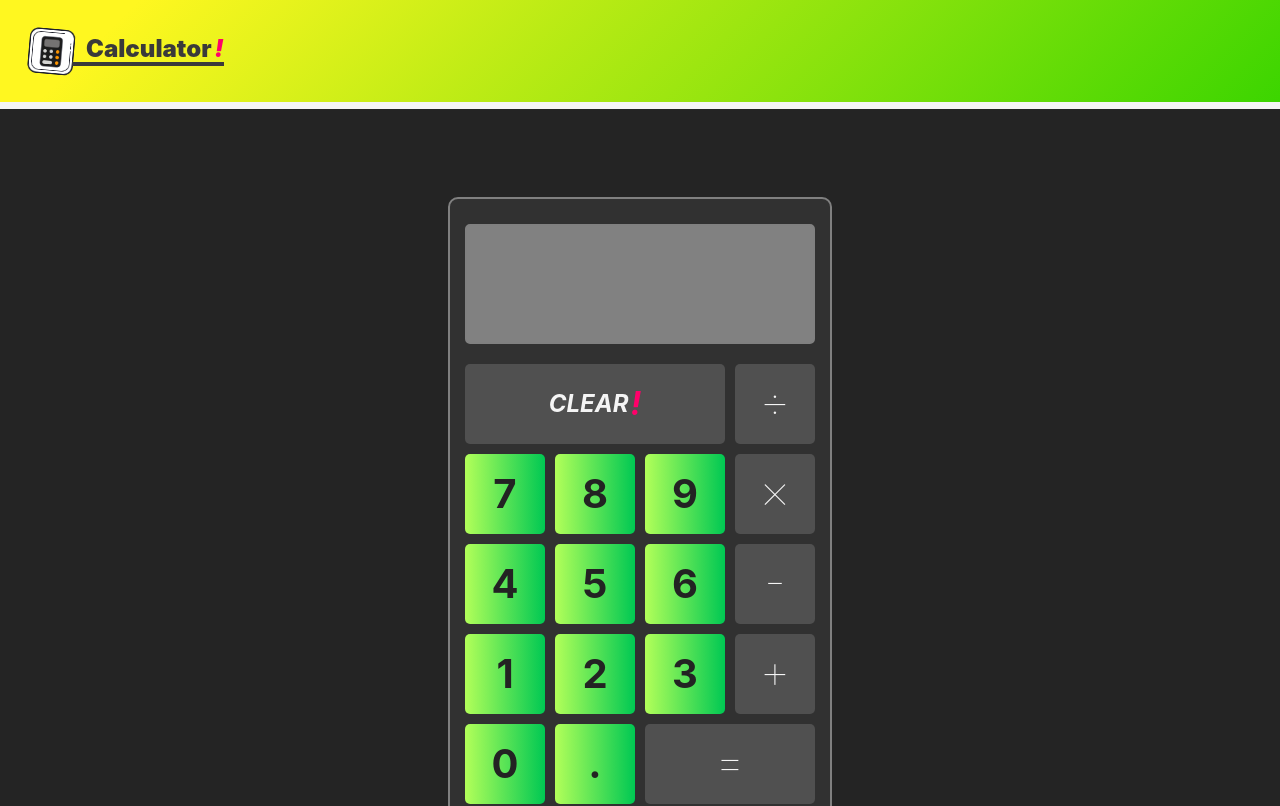
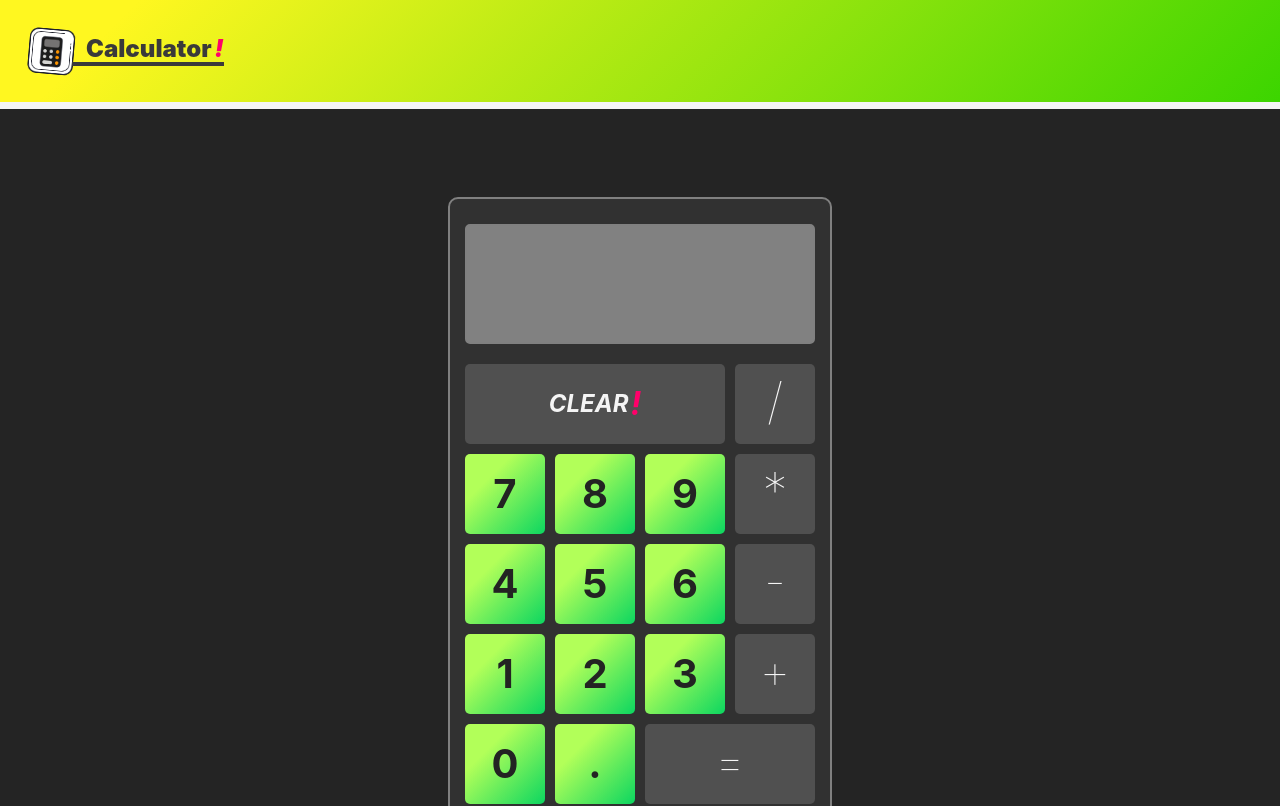
Before and after one commit to escuderoemanuel/Calculator, a React (Vite) app: page / in a window 1280 px wide. Shown: the top 806 px of the page. Built offline with nearby package versions, Linux system fonts and the light colour scheme.

Commit message:
Results with Mathjs Library

```diff
--- a/package.json
+++ b/package.json
@@ -10,6 +10,7 @@
     "preview": "vite preview"
   },
   "dependencies": {
+    "mathjs": "^11.11.1",
     "react": "^18.2.0",
     "react-dom": "^18.2.0",
     "react-icons": "^4.11.0"
--- a/src/components/Main/Button/Button.css
+++ b/src/components/Main/Button/Button.css
@@ -8,7 +8,7 @@
   width: 80px;
   height: 80px;
   border-radius: 5px;
-  background-image: linear-gradient(to left, #00c853, #b2ff59);
+  background-image: linear-gradient(135deg, #b2ff59 30%, #0cd660 100%);
   color: #232323;
   transition: all ease-in-out 100ms;
   cursor: context-menu;
--- a/src/components/Main/Button/Button.jsx
+++ b/src/components/Main/Button/Button.jsx
@@ -18,7 +18,7 @@ export const Button = (props) => {
       className={`btn ${isOperator(props.children) ? 'operator' : ''} ${
         equal(props.children) ? 'equal' : ''
       } ${clear(props.children) ? 'clear' : ''}`.trim()}
-      onClick={() => props.onClick(props.children)}>
+      onClick={() => props.handleClick(props.children)}>
       {props.children}
     </div>
   );
--- a/src/components/Main/Clear/Clear.jsx
+++ b/src/components/Main/Clear/Clear.jsx
@@ -1,4 +1,8 @@
 import './Clear.css';
 export const Clear = (props) => {
-  return <div className='clear'>{props.children}</div>;
+  return (
+    <div className='clear' onClick={props.handleClick}>
+      {props.children}
+    </div>
+  );
 };
--- a/src/components/Main/Main.jsx
+++ b/src/components/Main/Main.jsx
@@ -3,12 +3,25 @@ import { Clear } from './Clear/Clear';
 import { Display } from './Display/Display';
 import './Main.css';
 import { useState } from 'react';
+import { evaluate } from 'mathjs';
 
 export const Main = () => {
+  /* Initial State of Display Input */
   const [input, setInput] = useState('');
 
+  // Add Input on Display
   const addInput = (value) => {
     setInput(`${input}${value}`);
+  };
+
+  // Clear Button
+  const clearDisplay = () => {
+    setInput('');
+  };
+
+  // Equal Fn
+  const equalFn = () => {
+    setInput(evaluate(input));
   };
 
   return (
@@ -19,31 +32,31 @@ export const Main = () => {
             <Display input={input} />
           </div>
           <div className='row'>
-            <Clear>Clear</Clear>
-            <Button>÷</Button>
+            <Clear handleClick={clearDisplay}>Clear</Clear>
+            <Button handleClick={addInput}>/</Button>
           </div>
           <div className='row'>
-            <Button onClick={addInput}>7</Button>
-            <Button onClick={addInput}>8</Button>
-            <Button onClick={addInput}>9</Button>
-            <Button onClick={addInput}>×</Button>
+            <Button handleClick={addInput}>7</Button>
+            <Button handleClick={addInput}>8</Button>
+            <Button handleClick={addInput}>9</Button>
+            <Button handleClick={addInput}>*</Button>
           </div>
           <div className='row'>
-            <Button onClick={addInput}>4</Button>
-            <Button onClick={addInput}>5</Button>
-            <Button onClick={addInput}>6</Button>
-            <Button onClick={addInput}>-</Button>
+            <Button handleClick={addInput}>4</Button>
+            <Button handleClick={addInput}>5</Button>
+            <Button handleClick={addInput}>6</Button>
+            <Button handleClick={addInput}>-</Button>
           </div>
           <div className='row'>
-            <Button onClick={addInput}>1</Button>
-            <Button onClick={addInput}>2</Button>
-            <Button onClick={addInput}>3</Button>
-            <Button onClick={addInput}>+</Button>
+            <Button handleClick={addInput}>1</Button>
+            <Button handleClick={addInput}>2</Button>
+            <Button handleClick={addInput}>3</Button>
+            <Button handleClick={addInput}>+</Button>
           </div>
           <div className='row'>
-            <Button onClick={addInput}>0</Button>
-            <Button onClick={addInput}>.</Button>
-            <Button onClick={addInput}>=</Button>
+            <Button handleClick={addInput}>0</Button>
+            <Button handleClick={addInput}>.</Button>
+            <Button handleClick={equalFn}>=</Button>
           </div>
         </div>
       </div>
```
Also changed, not shown: 1 other file (tests, documents, lock files or other folders).
